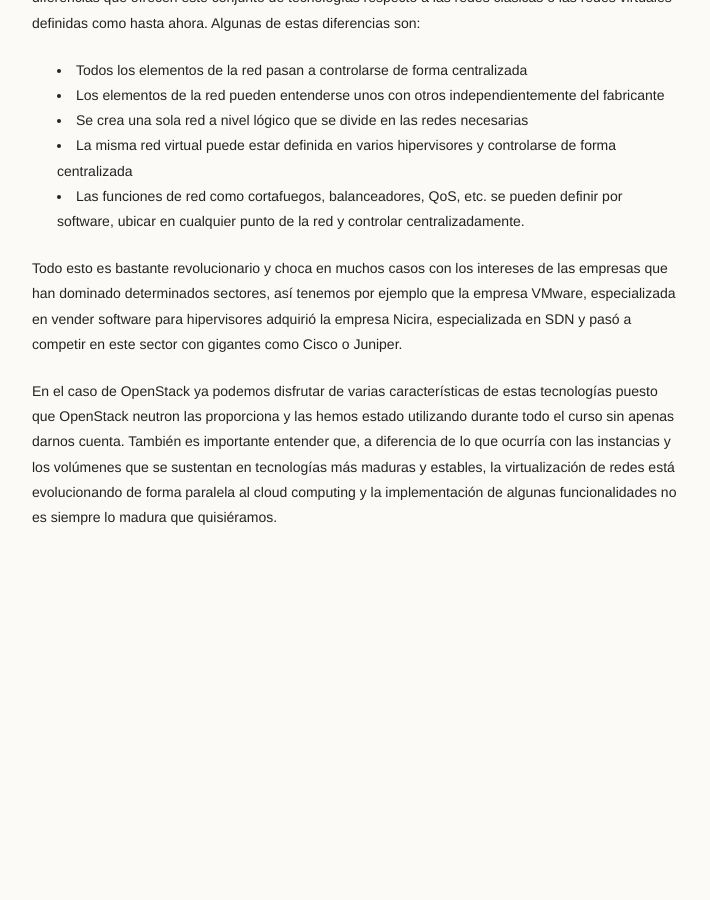
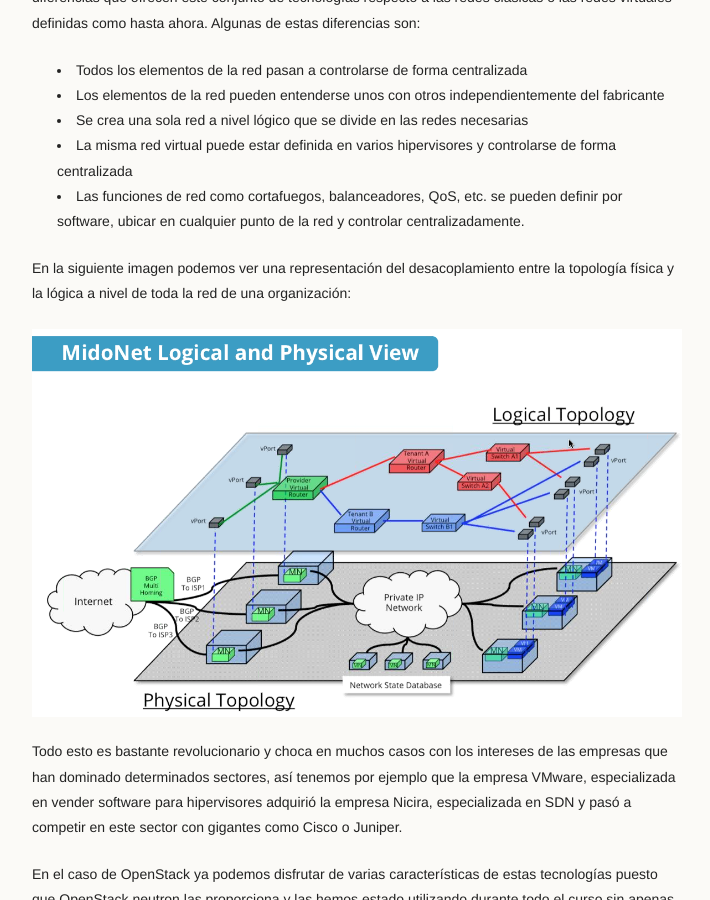
Before and after one commit to iesgn/cloud2, a Jekyll site: the page built from curso/u6/intro.md, in a window 1280 px wide and 900 px high, scrolled down 842 px. Shown: the whole window, without its empty margins (278-988 px from the left). Built offline with Jekyll 4.4.1, drawn with Linux system fonts in a browser that asks for light colours; before the commit the page ends 1444 px from its top, so only the background shows below that.

Commit message:
Imagen de midonet

```diff
--- a/curso/u6/intro.md
+++ b/curso/u6/intro.md
@@ -57,6 +57,12 @@ hasta ahora. Algunas de estas diferencias son:
   pueden definir por software, ubicar en cualquier punto de la red y
   controlar centralizadamente.
 
+En la siguiente imagen podemos ver una representación del
+desacoplamiento entre la topología física y la lógica a nivel de toda
+la red de una organización:
+
+![midonet1](img/midonet1.PNG)
+
 Todo esto es bastante revolucionario y choca en muchos casos con los
 intereses de  las empresas que han dominado determinados sectores, así
 tenemos por ejemplo que la empresa VMware, especializada en vender
```
Also changed, not shown: curso/u6/img/midonet1.PNG (added).
